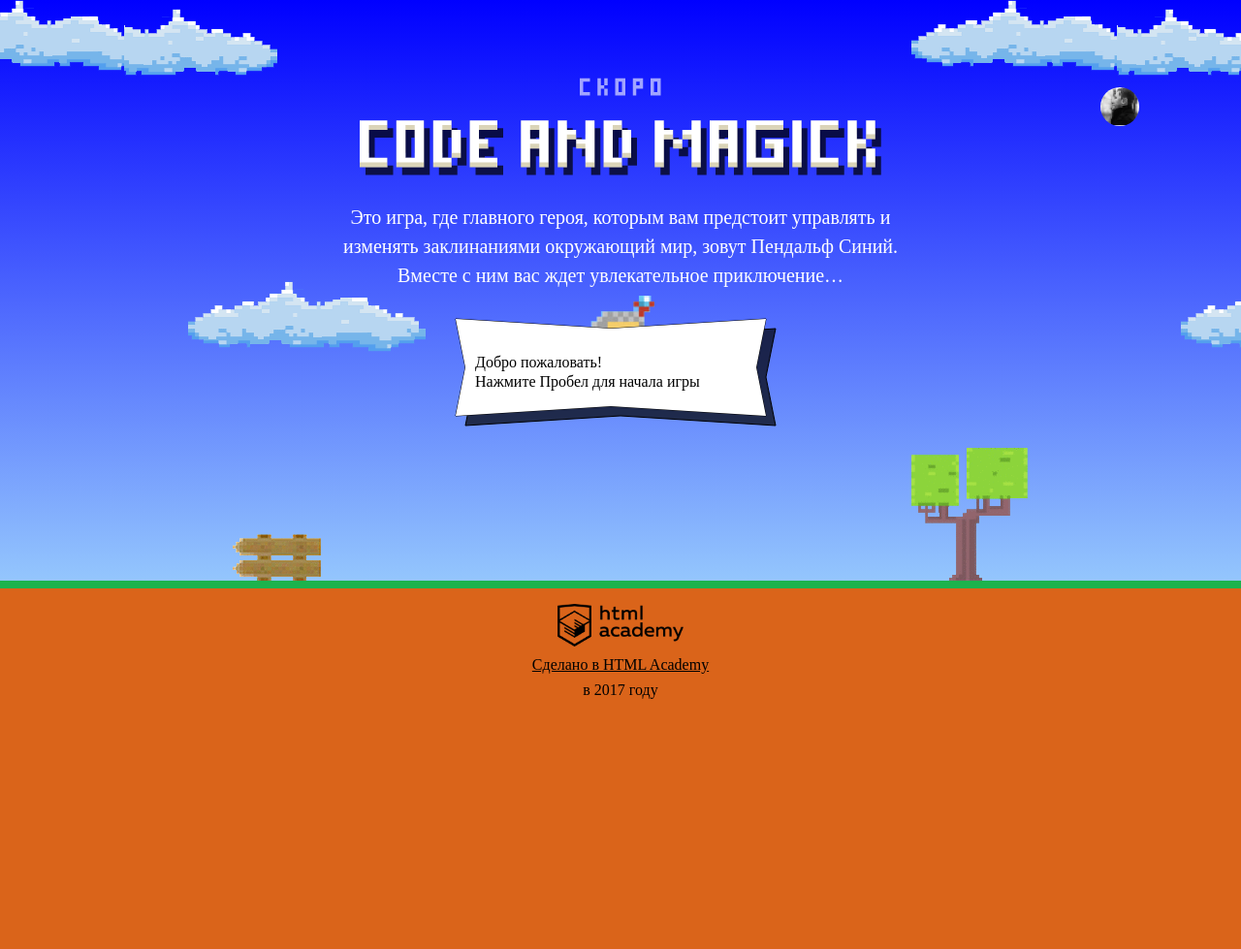
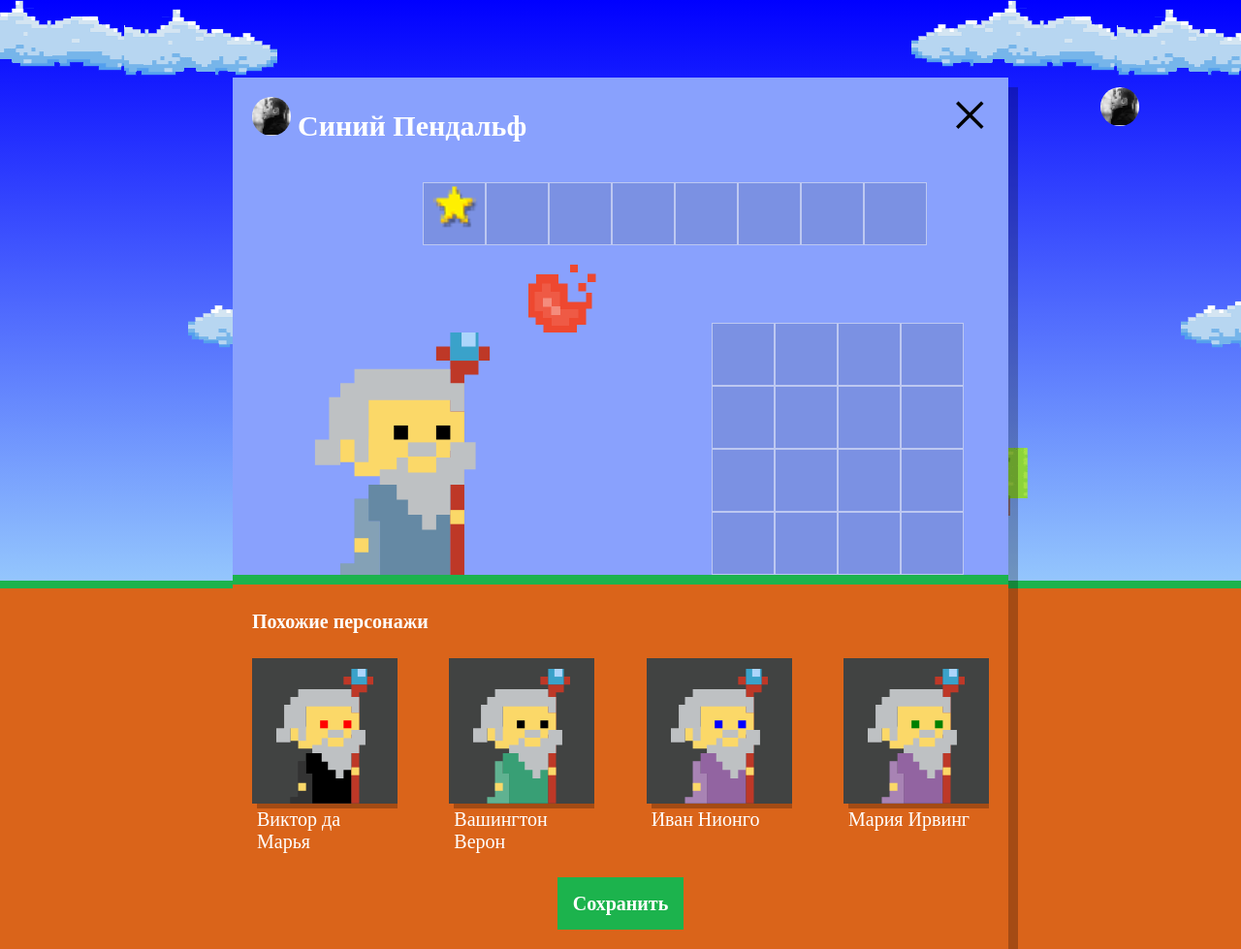
Before and after one commit to aleksei-buranov/code-and-magick, a plain HTML site: page index.html in a window 1280 px wide. Shown: the whole page at 97% size. Before the commit the page ends 800 px from the top, so only its background shows below. Drawn offline with Linux system fonts and the light colour scheme; a web font is replaced by a local one.

Commit message:
Added wizard setup window

```diff
--- a/index.html
+++ b/index.html
@@ -247,6 +247,7 @@
         return height / 3 - WizardHeight;
       };
     </script>
+    <script src="js/setup.js"></script>
     <script src="js/stat.js"></script>
     <script src="js/game.js"></script>
   </body>
--- /dev/null
+++ b/js/setup.js
@@ -0,0 +1,70 @@
+"use strict";
+
+var setup = document.querySelector(".setup");
+var setupSimilar = document.querySelector(".setup-similar");
+setup.classList.remove("hidden");
+setupSimilar.classList.remove("hidden");
+
+var firstNames = [
+  "Иван",
+  "Хуан Себастьян",
+  "Мария",
+  "Кристоф",
+  "Виктор",
+  "Юлия",
+  "Люпита",
+  "Вашингтон",
+];
+
+var lastNames = [
+  "да Марья",
+  "Верон",
+  "Мирабелла",
+  "Вальц",
+  "Онопко",
+  "Топольницкая",
+  "Нионго",
+  "Ирвинг",
+];
+
+var coatColors = [
+  "rgb(101, 137, 164)",
+  "rgb(241, 43, 107)",
+  "rgb(146, 100, 161)",
+  "rgb(56, 159, 117)",
+  "rgb(215, 210, 55)",
+  "rgb(0, 0, 0)",
+];
+
+var eyesColors = ["black", "red", "blue", "yellow", "green"];
+
+var characters = [];
+
+var getRandomElement = function (array) {
+  return array[Math.floor(Math.random() * array.length)];
+};
+
+var template = document
+  .querySelector("#similar-wizard-template")
+  .content.querySelector(".setup-similar-item");
+var setupSimilarList = document.querySelector(".setup-similar-list");
+
+for (var i = 0; i < 4; i++) {
+  var randName =
+    getRandomElement(firstNames) + " " + getRandomElement(lastNames);
+  var randCoatColor = getRandomElement(coatColors);
+  var randEyesColor = getRandomElement(eyesColors);
+  characters[i] = {
+    name: randName,
+    coatColor: randCoatColor,
+    eyesColor: randEyesColor,
+  };
+  var wizardElement = template.cloneNode(true);
+  wizardElement.querySelector(".setup-similar-label").textContent =
+    characters[i].name;
+  wizardElement.querySelector(".wizard-coat").style.fill =
+    characters[i].coatColor;
+  wizardElement.querySelector(".wizard-eyes").style.fill =
+    characters[i].eyesColor;
+  setupSimilarList.append(wizardElement);
+}
```
